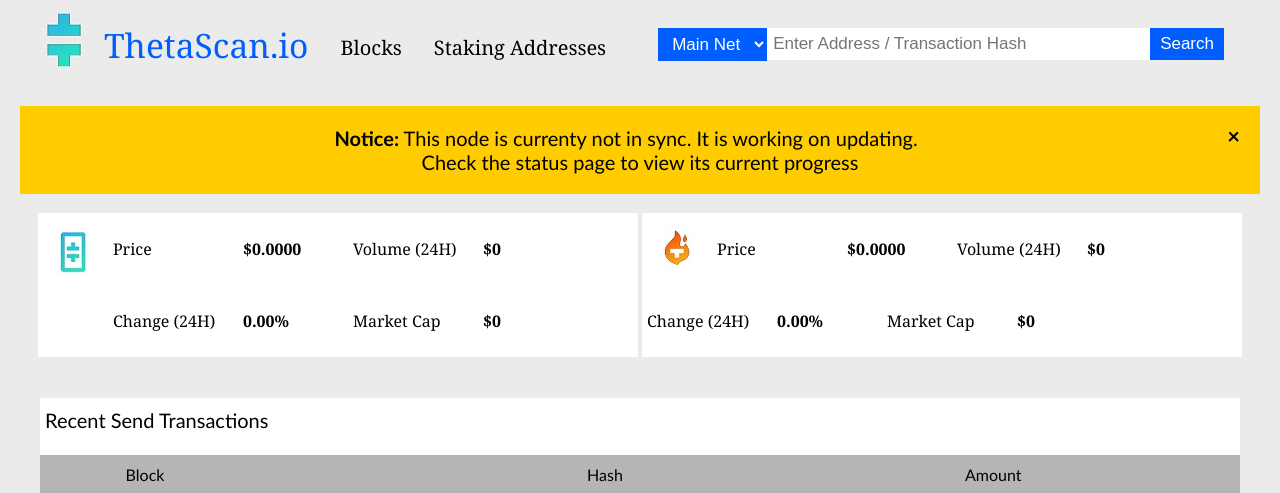
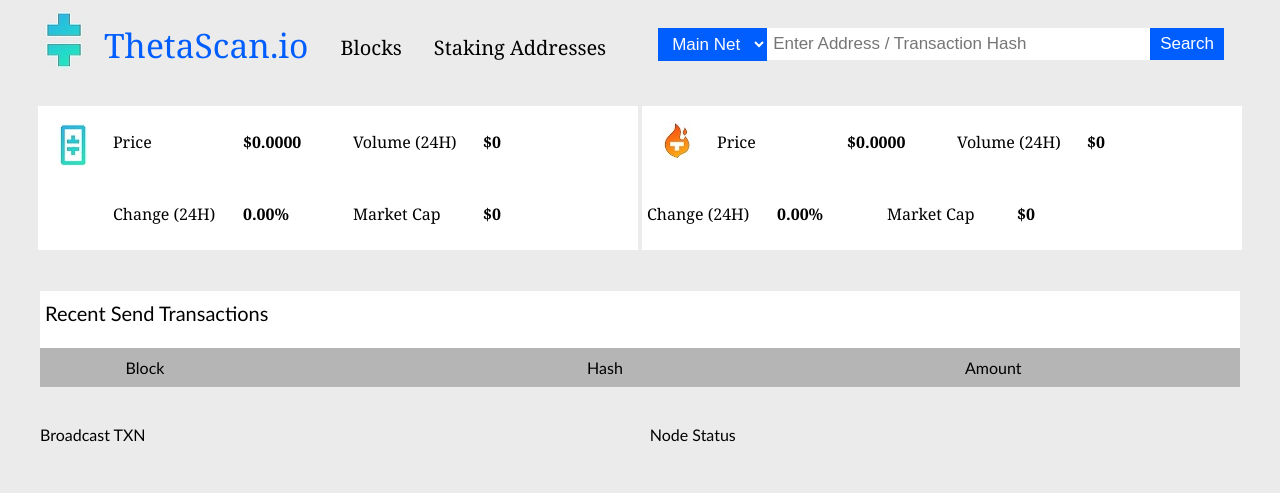
Before and after one commit to bpht6/ThetaScan, a PHP site: page /rpc/ in a window 1280 px wide. Shown: the top 493 px of the page. Run offline with PHP 8.4, Linux system fonts and the light colour scheme; data that the repository does not hold is empty.

Commit message:
Update index.php

```diff
--- a/website/thetascan/index.php
+++ b/website/thetascan/index.php
@@ -203,21 +203,6 @@ select{
 </div>
 <br>
 
-<!--Remove this alert once main Node is running-->
-
-<div class="alert" id="message">
-
-<span class="alertbtn" onclick="hide()";">&times;</span>
-
-<b>Notice:</b> This node is currenty not in sync.  It is working on updating.<br>
-Check the status page to view its current progress<br>
-
-</div>
-
-<br>
-
-<!--Remove this alert once main Node is running-->
-
 <div class="a">
 	<div style="width: 60px; float:left; padding: 15px 5px;"> <img src="theta_small.jpg" /></div>
 	<div style="width: 120px; float:left; padding: 25px 5px;"> <a style="float:left;"> Price </a> </div>
```
